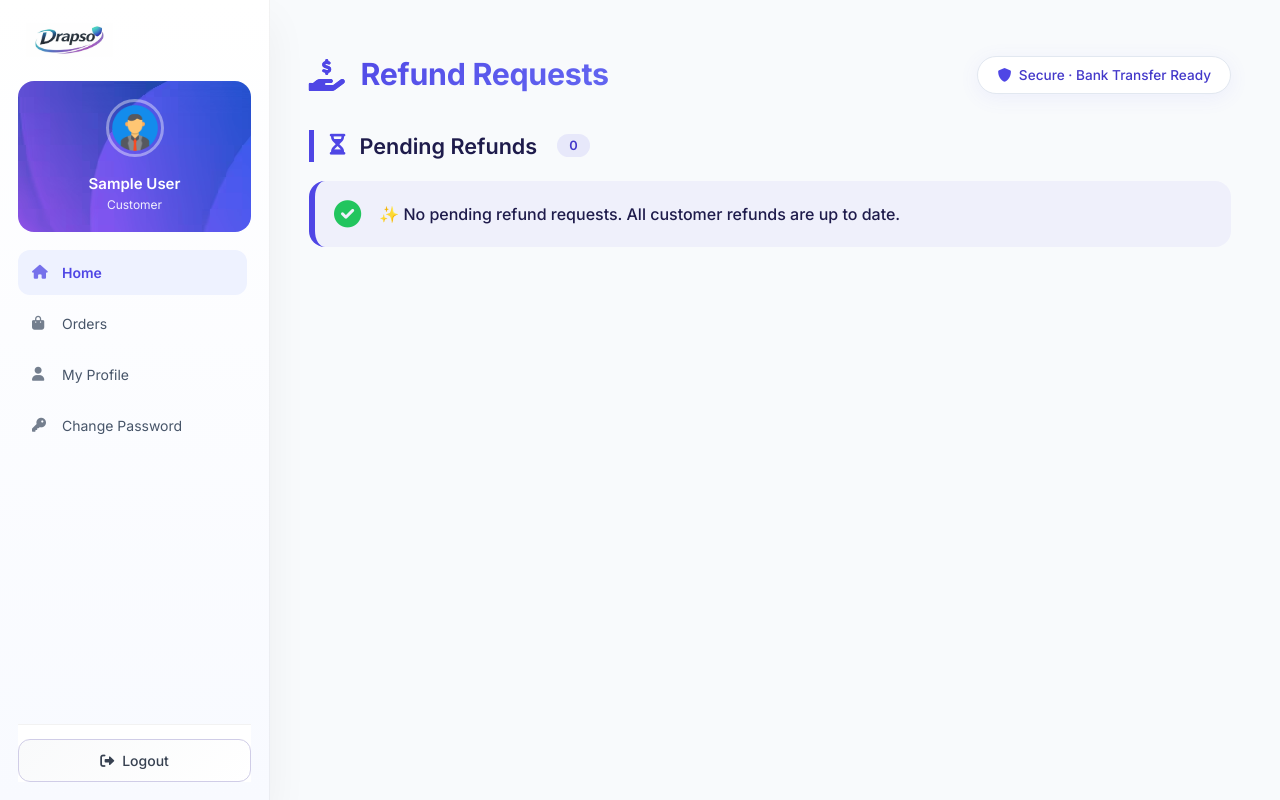
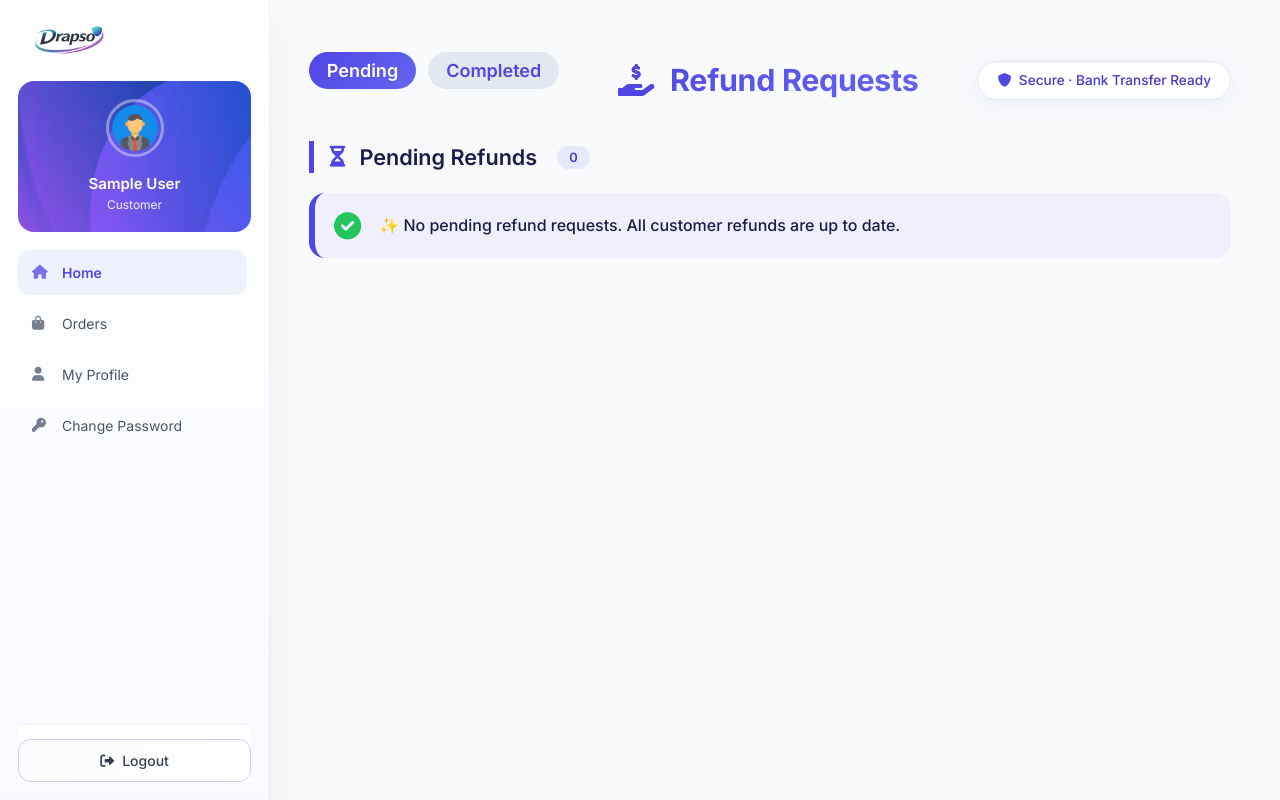
Before and after one commit to vinaykalwala/Drapso, a Django app: page /orders/admin/refunds/ in a window 1280 px wide. Run offline with Django 5.2, Linux system fonts and the light colour scheme; the visitor is signed in with stand-in values (Sample User, id 1); data that the repository does not hold is empty.

Commit message:
4 pages redesigned

```diff
--- a/templates/orders/admin/refund_requests.html
+++ b/templates/orders/admin/refund_requests.html
@@ -47,11 +47,14 @@
         color: var(--text-dark);
         line-height: 1.5;
     }
+
     .main-content {
-    margin-left: 260px; /* same width as sidebar */
+        margin-left: 260px;
+        /* same width as sidebar */
         padding: 20px;
         width: calc(100% - 260px);
     }
+
     /* main container */
     .refund-container {
         max-width: 1400px;
@@ -393,17 +396,51 @@
     .mt-4 {
         margin-top: 1.8rem;
     }
+
     @media (max-width: 768px) {
         .main-content {
             margin-left: 0;
             width: 100%;
         }
     }
+
+    .refund-toggle {
+        display: flex;
+        gap: 12px;
+        margin-bottom: 20px;
+    }
+
+    .toggle-btn {
+        padding: 8px 18px;
+        border-radius: 30px;
+        border: none;
+        background: #e2e8f0;
+        font-weight: 600;
+        cursor: pointer;
+        transition: 0.3s;
+    }
+
+    .toggle-btn.active {
+        background: linear-gradient(135deg, var(--primary), var(--primary-light));
+        color: white;
+    }
+
+    .toggle-btn:hover {
+        transform: translateY(-1px);
+    }
 </style>
 
 <div class="main-content">
     <div class="refund-container">
         <div class="page-heading">
+            <div class="refund-toggle">
+                <button class="toggle-btn active" onclick="showRefunds('pending')">
+                    Pending
+                </button>
+                <button class="toggle-btn" onclick="showRefunds('completed')">
+                    Completed
+                </button>
+            </div>
             <h2>
                 <i class="fas fa-hand-holding-usd"></i>
                 Refund Requests
@@ -413,6 +450,7 @@
             </div>
         </div>
 
+        <div id="pending-section">
             <!-- ============= PENDING REFUNDS SECTION ============= -->
             <div class="section-title">
                 <i class="fas fa-hourglass-half"></i>
@@ -460,8 +498,7 @@
                         <div class="return-reason">
                             <i class="fas fa-exchange-alt" style="margin-right: 8px; color: var(--primary);"></i>
                             <strong>Return Reason:</strong> {{ refund.return_request.get_reason_display }}<br>
-                            <strong style="margin-top: 5px; display:inline-block;">Description:</strong> {{
-                            refund.return_request.description }}
+                            <strong style="margin-top: 5px; display:inline-block;">Description:</strong> {{ refund.return_request.description }}
                         </div>
                         {% endif %}
                     </div>
@@ -470,8 +507,7 @@
                     <div class="bank-section">
                         <div class="bank-details">
                             <strong><i class="fas fa-university"></i> Bank / UPI for Refund</strong>
-                            <p><i class="fas fa-user-check"></i> <span>Account Holder: {{ refund.account_holder_name
-                                    }}</span></p>
+                            <p><i class="fas fa-user-check"></i> <span>Account Holder: {{ refund.account_holder_name }}</span></p>
                             <p><i class="fas fa-credit-card"></i> Account Number: {{ refund.account_number }}</p>
                             <p><i class="fas fa-code-branch"></i> IFSC: {{ refund.ifsc_code }}</p>
                             <p><i class="fas fa-building"></i> Bank: {{ refund.bank_name }}</p>
@@ -486,7 +522,8 @@
                         <i class="fas fa-money-bill-wave"></i> Process Refund
                     </a>
                     <span style="font-size:0.7rem; margin-left: 15px; color:var(--text-light);"><i
-                            class="fas fa-lock"></i> Secure payment gateway</span>
+                            class="fas fa-lock"></i>
+                        Secure payment gateway</span>
                 </div>
             </div>
             {% empty %}
@@ -495,9 +532,11 @@
                 <div>✨ No pending refund requests. All customer refunds are up to date.</div>
             </div>
             {% endfor %}
+        </div>
 
         <!-- ============= COMPLETED REFUNDS SECTION ============= -->
         {% if completed_refunds %}
+        <div id="completed-section" style="display:none;">
             <div class="section-title mt-4">
                 <i class="fas fa-check-double"></i>
                 Completed Refunds
@@ -508,7 +547,8 @@
             <div class="refund-card">
                 <div class="refund-header">
                     <div class="order-info">
-                        <span class="order-id-badge"><i class="fas fa-receipt"></i> Order: {{ refund.order.order_id }}</span>
+                        <span class="order-id-badge"><i class="fas fa-receipt"></i> Order: {{ refund.order.order_id
+                            }}</span>
                         <span class="status-badge status-completed"><i class="fas fa-check-circle"></i> Completed</span>
                     </div>
                     <div class="amount-badge" style="background: rgba(34,197,94,0.1);">
@@ -561,8 +601,29 @@
                 </div>
             </div>
             {% endfor %}
+        </div>
         {% endif %}
     </div>
 </div>
+<script>
+    function showRefunds(type) {
+        const pending = document.getElementById('pending-section');
+        const completed = document.getElementById('completed-section');
 
+        const buttons = document.querySelectorAll('.toggle-btn');
+
+        // remove active class
+        buttons.forEach(btn => btn.classList.remove('active'));
+
+        if (type === 'pending') {
+            pending.style.display = 'block';
+            completed.style.display = 'none';
+            buttons[0].classList.add('active');
+        } else {
+            pending.style.display = 'none';
+            completed.style.display = 'block';
+            buttons[1].classList.add('active');
+        }
+    }
+</script>
 {% endblock %}
--- a/templates/orders/admin_orders.html
+++ b/templates/orders/admin_orders.html
@@ -464,7 +464,7 @@
                         <option value="out for delivery">Out for Delivery</option>
                         <option value="delivered">Delivered</option>
                         <option value="canceled">Cancelled</option>
-                        <option value="rto">Cancellation Requested</option>
+                        <option value="cancellationrequested">Cancellation Requested</option>
                     </select>
 
                     <!-- LIVE BADGE -->
```
Also changed, not shown: templates/orders/enter_email.html (+29 -1 lines), templates/orders/verify_otp.html (+47 -1 lines). Lines whose indentation alone changed are shown as unchanged.
